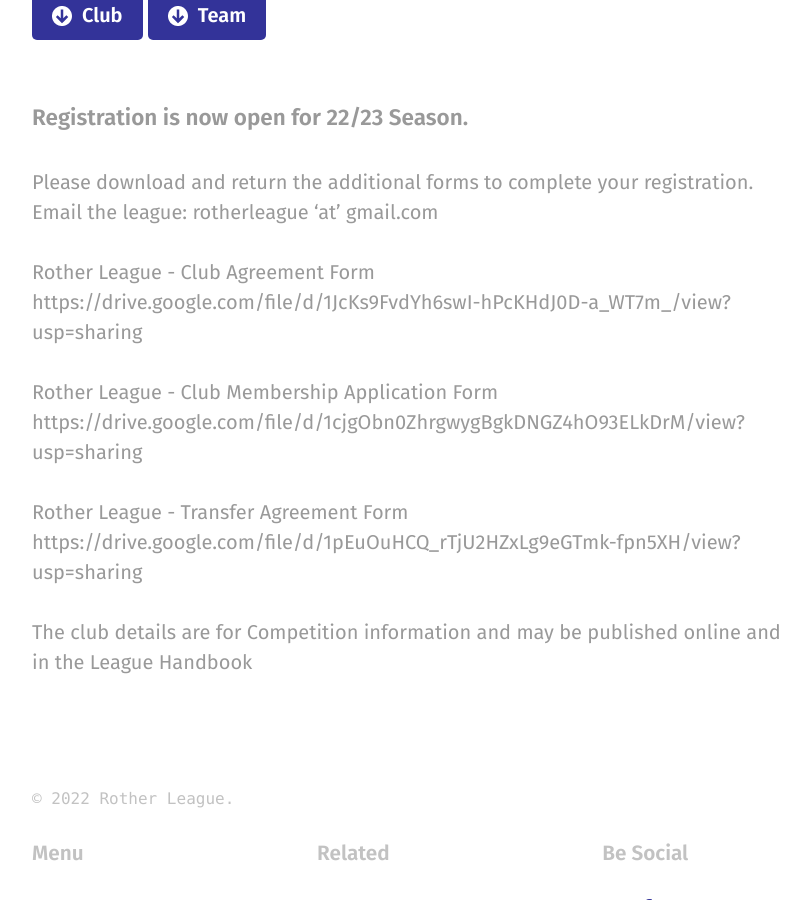
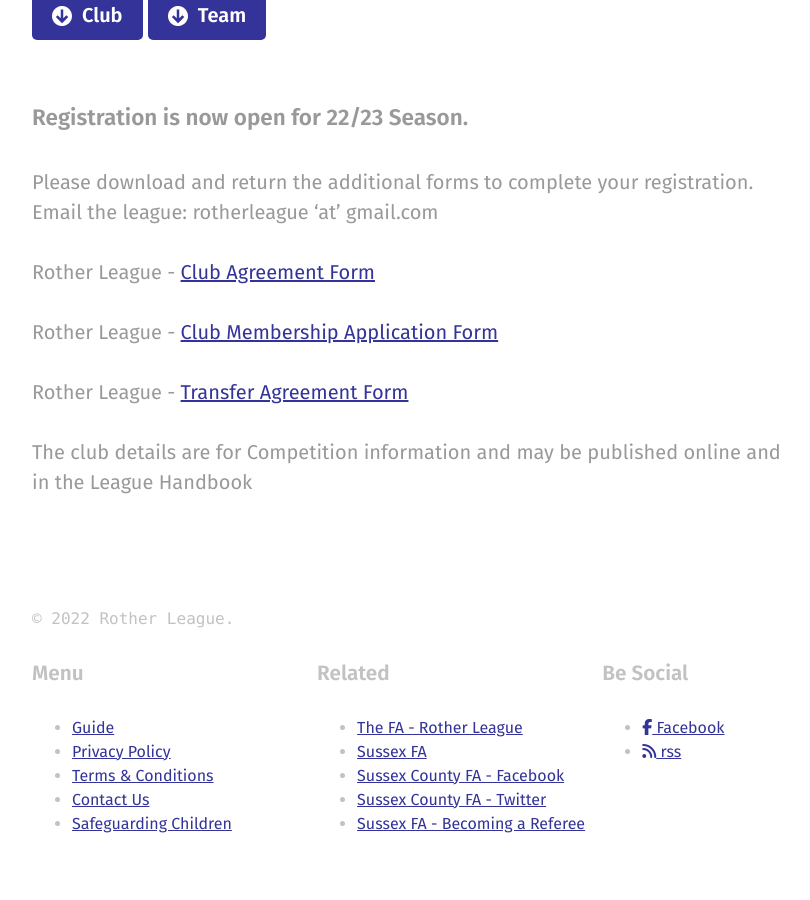
Before and after one commit to rotherleague/Rother, a Jekyll site: the page built from registration.md, in a window 1280 px wide and 900 px high, scrolled down 549 px. Shown: the whole window, without its empty margins (48-858 px from the left). Built offline with Jekyll 4.4.1, drawn with Linux system fonts in a browser that asks for light colours; nearby versions of some CDN libraries; after the commit the page ends 1401 px from its top, so only the background shows below that.

Commit message:
Update registration.md

```diff
--- a/registration.md
+++ b/registration.md
@@ -22,13 +22,10 @@ actions:
 
 Please download and return the additional forms to complete your registration. Email the league: rotherleague 'at' gmail.com
 
-Rother League - Club Agreement Form
-https://drive.google.com/file/d/1JcKs9FvdYh6swI-hPcKHdJ0D-a_WT7m_/view?usp=sharing
+Rother League - [Club Agreement Form](https://drive.google.com/file/d/1JcKs9FvdYh6swI-hPcKHdJ0D-a_WT7m_/view?usp=sharing)
 
-Rother League - Club Membership Application Form
-https://drive.google.com/file/d/1cjgObn0ZhrgwygBgkDNGZ4hO93ELkDrM/view?usp=sharing
+Rother League - [Club Membership Application Form](https://drive.google.com/file/d/1cjgObn0ZhrgwygBgkDNGZ4hO93ELkDrM/view?usp=sharing)
 
-Rother League - Transfer Agreement Form
-https://drive.google.com/file/d/1pEuOuHCQ_rTjU2HZxLg9eGTmk-fpn5XH/view?usp=sharing
+Rother League - [Transfer Agreement Form](https://drive.google.com/file/d/1pEuOuHCQ_rTjU2HZxLg9eGTmk-fpn5XH/view?usp=sharing)
 
 The club details are for Competition information and may be published online and in the League Handbook
```
